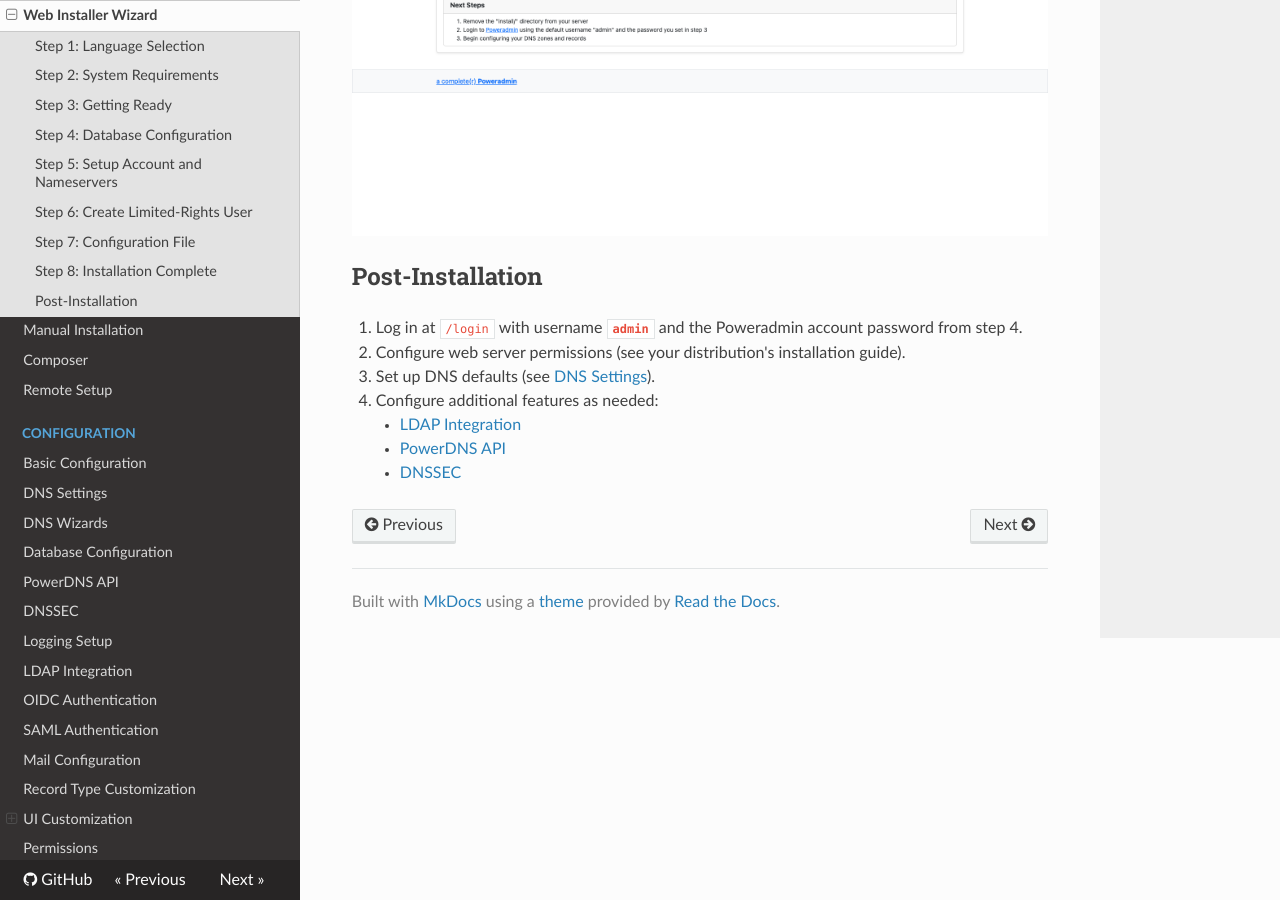
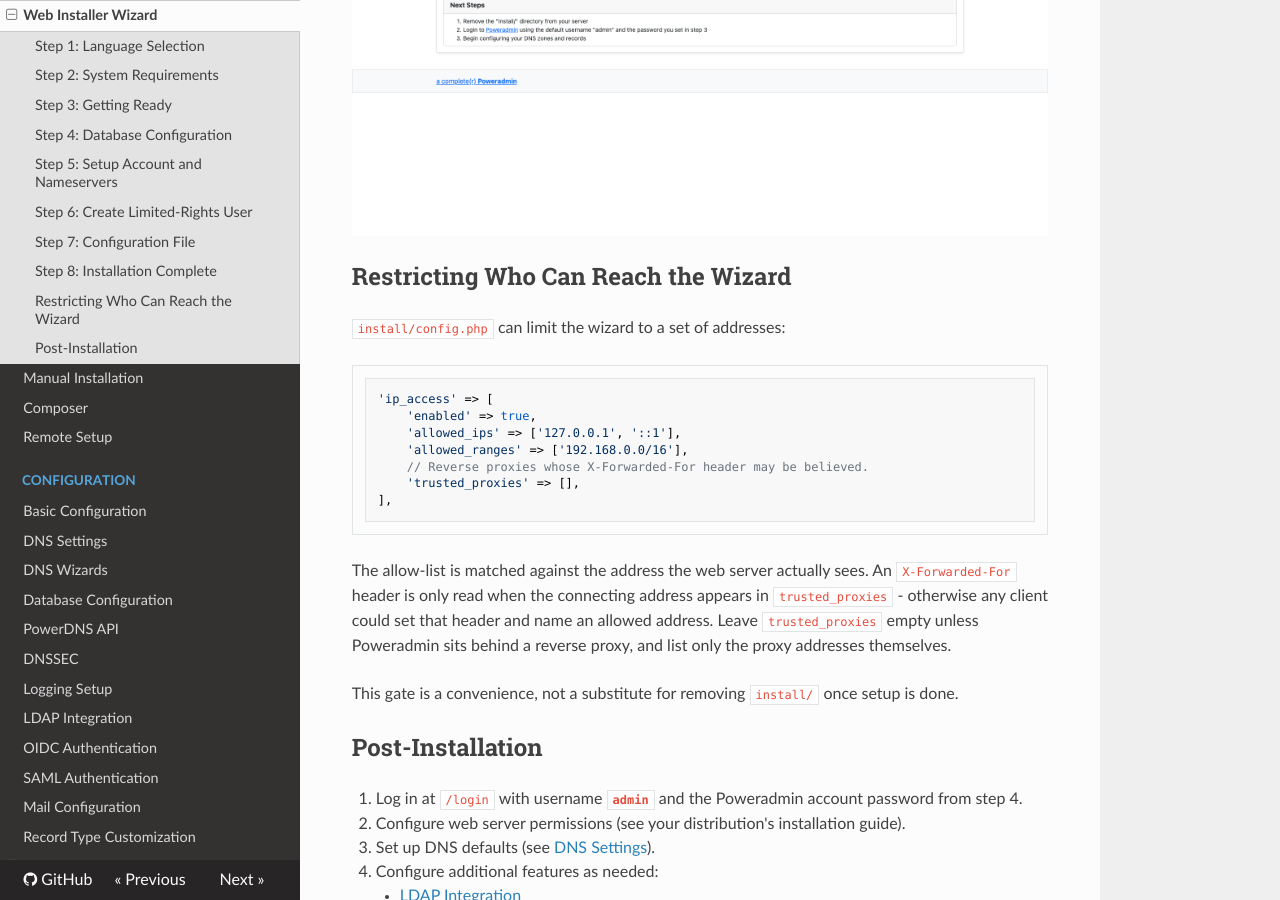
Before and after one commit to poweradmin/poweradmin-docs, an MkDocs documentation site: the page built from docs/installation/wizard.md, in a window 1280 px wide and 900 px high, scrolled down 5225 px. Built offline with MkDocs 1.6.1, drawn with Linux system fonts in a browser that asks for light colours; nearby versions of some CDN libraries.

Commit message:
docs: document sso account linking, api perm_templ rules and installer proxy trust

````diff
--- a/docs/installation/wizard.md
+++ b/docs/installation/wizard.md
@@ -69,6 +69,28 @@
 
 ![Installation complete](../screenshots/install-step8-complete.png)
 
+## Restricting Who Can Reach the Wizard
+
+`install/config.php` can limit the wizard to a set of addresses:
+
+```php
+'ip_access' => [
+    'enabled' => true,
+    'allowed_ips' => ['127.0.0.1', '::1'],
+    'allowed_ranges' => ['192.168.0.0/16'],
+    // Reverse proxies whose X-Forwarded-For header may be believed.
+    'trusted_proxies' => [],
+],
+```
+
+The allow-list is matched against the address the web server actually sees. An
+`X-Forwarded-For` header is only read when the connecting address appears in
+`trusted_proxies` - otherwise any client could set that header and name an allowed
+address. Leave `trusted_proxies` empty unless Poweradmin sits behind a reverse proxy,
+and list only the proxy addresses themselves.
+
+This gate is a convenience, not a substitute for removing `install/` once setup is done.
+
 ## Post-Installation
 
 1. Log in at `/login` with username **`admin`** and the Poweradmin account password from step 4.
````
Also changed, not shown: docs/api/endpoints.md (+13 -0 lines), docs/configuration/oidc.md (+17 -0 lines), docs/configuration/saml.md (+17 -0 lines), docs/upgrading/v4.5.0.md (+9 -0 lines).
